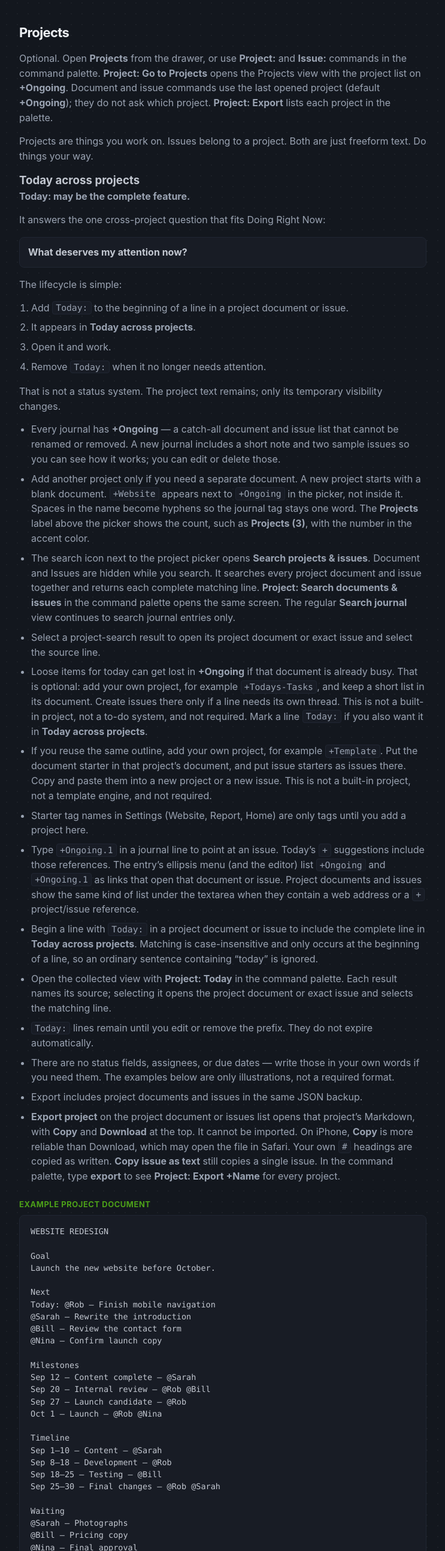
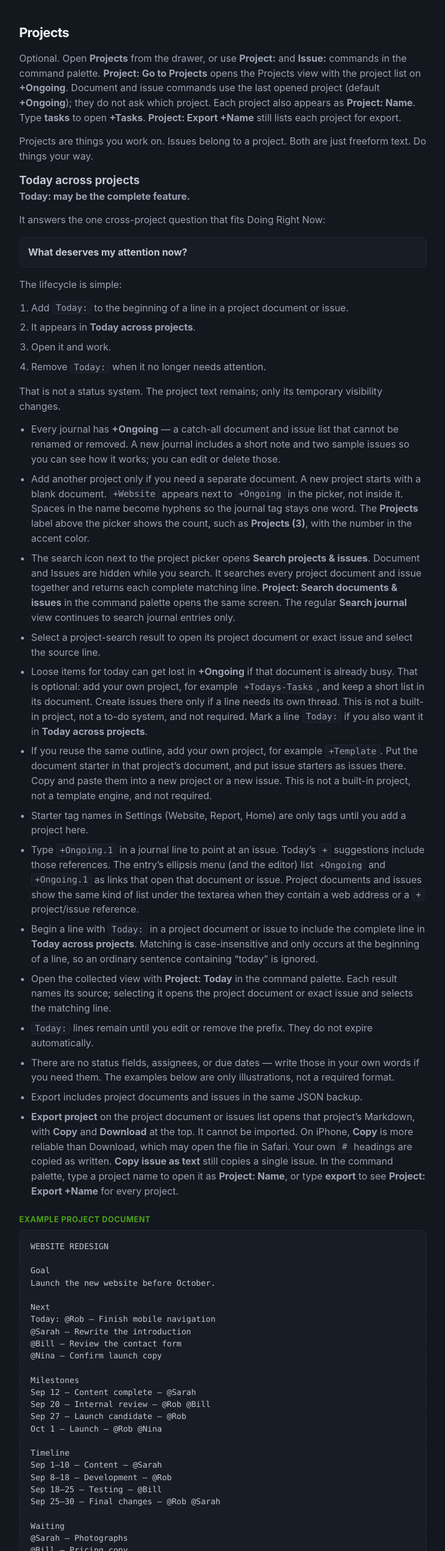
Before and after one commit to Rob-McCormack/doingrightnow, a plain HTML site: page help.html in a window 1280 px wide. Shown: the part 5638-8223 px from the top of the page at 60% size, without its empty margins (268-1011 px from the left). Drawn offline with Linux system fonts and the light colour scheme.

Commit message:
Enhance help documentation and DoingRightNow.html to clarify project management features and command palette usage. Update descriptions to include project names in command references, improve clarity on opening projects, and refine the explanation of the Today feature for task organization. These changes aim to improve user understanding of app functionalities and navigation.

```diff
--- a/help.html
+++ b/help.html
@@ -510,7 +510,7 @@
         </ul>
 
         <h2 id="projects">Projects</h2>
-        <p>Optional. Open <strong>Projects</strong> from the drawer, or use <strong>Project:</strong> and <strong>Issue:</strong> commands in the command palette. <strong>Project: Go to Projects</strong> opens the Projects view with the project list on <strong>+Ongoing</strong>. Document and issue commands use the last opened project (default <strong>+Ongoing</strong>); they do not ask which project. <strong>Project: Export</strong> lists each project in the palette.</p>
+        <p>Optional. Open <strong>Projects</strong> from the drawer, or use <strong>Project:</strong> and <strong>Issue:</strong> commands in the command palette. <strong>Project: Go to Projects</strong> opens the Projects view with the project list on <strong>+Ongoing</strong>. Document and issue commands use the last opened project (default <strong>+Ongoing</strong>); they do not ask which project. Each project also appears as <strong>Project: Name</strong>. Type <strong>tasks</strong> to open <strong>+Tasks</strong>. <strong>Project: Export +Name</strong> still lists each project for export.</p>
         <p>Projects are things you work on. Issues belong to a project. Both are just freeform text. Do things your way.</p>
         <h3>Today across projects</h3>
         <p><strong>Today: may be the complete feature.</strong></p>
@@ -538,7 +538,7 @@
           <li><code>Today:</code> lines remain until you edit or remove the prefix. They do not expire automatically.</li>
           <li>There are no status fields, assignees, or due dates — write those in your own words if you need them. The examples below are only illustrations, not a required format.</li>
           <li>Export includes project documents and issues in the same JSON backup.</li>
-          <li><strong>Export project</strong> on the project document or issues list opens that project’s Markdown, with <strong>Copy</strong> and <strong>Download</strong> at the top. It cannot be imported. On iPhone, <strong>Copy</strong> is more reliable than Download, which may open the file in Safari. Your own <code>#</code> headings are copied as written. <strong>Copy issue as text</strong> still copies a single issue. In the command palette, type <strong>export</strong> to see <strong>Project: Export +Name</strong> for every project.</li>
+          <li><strong>Export project</strong> on the project document or issues list opens that project’s Markdown, with <strong>Copy</strong> and <strong>Download</strong> at the top. It cannot be imported. On iPhone, <strong>Copy</strong> is more reliable than Download, which may open the file in Safari. Your own <code>#</code> headings are copied as written. <strong>Copy issue as text</strong> still copies a single issue. In the command palette, type a project name to open it as <strong>Project: Name</strong>, or type <strong>export</strong> to see <strong>Project: Export +Name</strong> for every project.</li>
         </ul>
         <p class="sample-plain-label">Example project document</p>
         <pre class="sample-plain">WEBSITE REDESIGN
@@ -618,8 +618,8 @@ Fixed the event handler and tested on iPhone.</pre>
         <h2 id="command-palette">Command Palette &amp; Zen</h2>
         <ul>
           <li>The right side of the header contains the command icon and Scratch Pad; the hamburger on the left opens the navigation drawer. Open the palette with its icon or <strong>⌘K</strong>/<strong>Ctrl+K</strong>.</li>
-          <li>Choose in any of three ways: type a more specific phrase and press <strong>Enter</strong>, click or tap a command, or use the arrow keys and <strong>Enter</strong>. For example, instead of stopping at <code>project</code>, search for <code>open document</code>, <code>new project</code>, or <code>search documents</code>.</li>
-          <li>Commands cover adding an activity; Today, Yesterday, 7-, 30-, 365-day, and All views; journal Search; Projects (including <strong>Project: Today</strong>, <strong>Project: Search documents &amp; issues</strong>, and <strong>Project: Export +Name</strong> for each project); Scratch Pad; Zen mode; Help; and temporary Developer tools. Settings commands are prefixed <strong>Settings:</strong>, System commands <strong>System:</strong>, project commands <strong>Project:</strong>, issue commands <strong>Issue:</strong>, and GitHub commands <strong>GitHub:</strong>. <strong>Add an activity</strong> and <strong>Go to Today</strong> stay first. The last one or two commands you ran from the palette appear next; the rest are alphabetical. Appearance, accent, font, dates, and list-editor commands stay in Settings. <strong>GitHub:</strong> commands appear only when Advanced is on.</li>
+          <li>Choose in any of three ways: type a more specific phrase and press <strong>Enter</strong>, click or tap a command, or use the arrow keys and <strong>Enter</strong>. For example, instead of stopping at <code>project</code>, search for <code>open document</code>, <code>new project</code>, <code>search documents</code>, or a project name such as <code>tasks</code>.</li>
+          <li>Commands cover adding an activity; Today, Yesterday, 7-, 30-, 365-day, and All views; journal Search; Projects (including <strong>Project: Name</strong> and <strong>Project: Export +Name</strong> for each project, <strong>Project: Today</strong>, and <strong>Project: Search documents &amp; issues</strong>); Scratch Pad; Zen mode; Help; and temporary Developer tools. Settings commands are prefixed <strong>Settings:</strong>, System commands <strong>System:</strong>, project commands <strong>Project:</strong>, issue commands <strong>Issue:</strong>, and GitHub commands <strong>GitHub:</strong>. <strong>Add an activity</strong> and <strong>Go to Today</strong> stay first. The last one or two commands you ran from the palette appear next; the rest are alphabetical. Appearance, accent, font, dates, and list-editor commands stay in Settings. <strong>GitHub:</strong> commands appear only when Advanced is on.</li>
           <li>Use the expand button at the upper right of Today’s current entry to enter <strong>Zen mode</strong>, a distraction-free full-screen view of the current entry, elapsed duration, and current clock time. Started, completed, important, and question markers appear as icons instead of <code>^</code>, <code>"</code>, <code>!</code>, or <code>?</code>. Its <strong>+</strong> returns to Today ready to add another activity. On desktop, <strong>Escape</strong> also leaves Zen mode.</li>
           <li><strong>Developer tools</strong> is temporary. <strong>OK</strong> adds sample journal entries plus <code>+Tasks</code> and <code>+Website</code>, each with two issues. Existing data is kept. <strong>Cancel</strong> closes without changing anything.</li>
         </ul>
```
Also changed, not shown: DoingRightNow.html (+3 -3 lines), index.html (+1 -1 lines), 1 other file.
